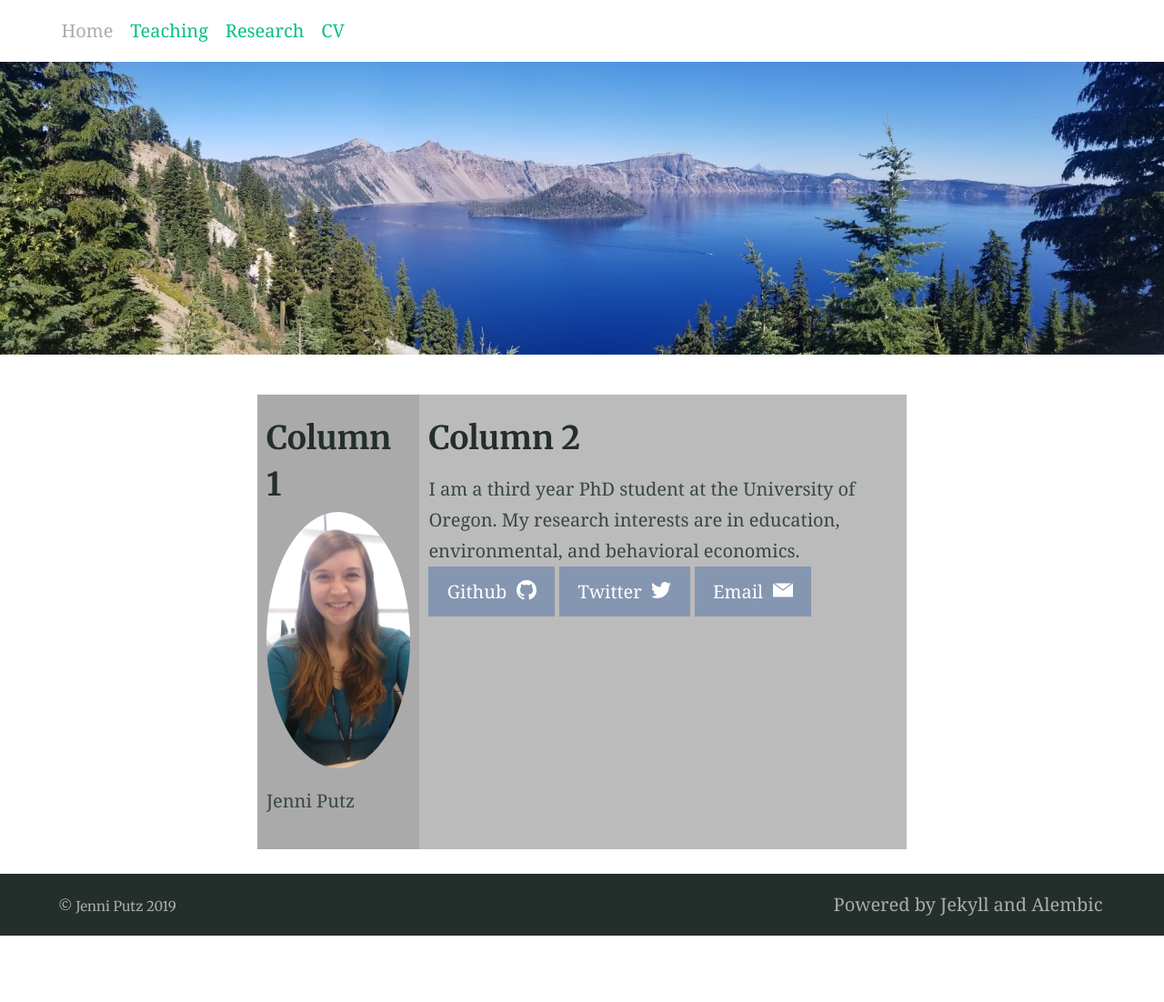
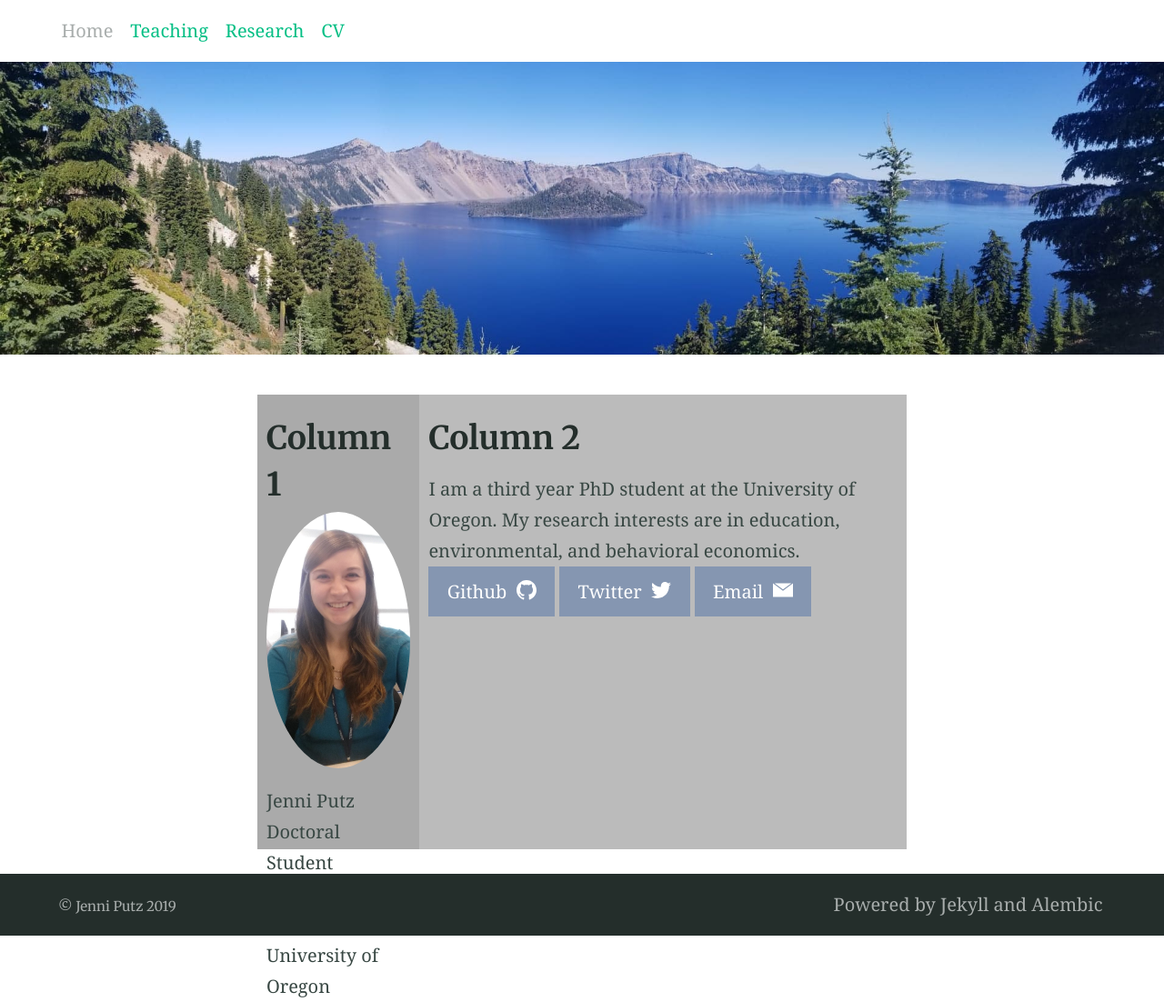
Before and after one commit to jenni-putz/1jenni-putz.github.io, a Jekyll site: the page built from index.md, in a window 1280 px wide. Shown: the whole page at 91% size. Built offline with Jekyll 4.4.1, drawn with Linux system fonts in a browser that asks for light colours; our own code applies the rules of GitHub Pages for plain Markdown files; before the commit the page ends 1029 px from its top, so only the background shows below that.

Commit message:
Update index.md

```diff
--- a/index.md
+++ b/index.md
@@ -49,11 +49,14 @@ img {
   <div class="column left" style="background-color:#aaa;">
     <h2>Column 1</h2>
      <img src="/headshot.jpg" style="width:200px">
-    <p>Jenni Putz</p>
+    <p>Jenni Putz <br />
+    Doctoral Student <br />
+    Department of Economics <br />
+    University of Oregon</p>
   </div>
   <div class="column right" style="background-color:#bbb;">
     <h2>Column 2</h2>
-    <p>   I am a third year PhD student at the University of Oregon. My research interests are in education, environmental, and behavioral economics.
+    <p>   I am a third year PhD student at the University of Oregon. My research interests are in education, environmental, and behavioral economics. <br />
 
 {% include button.html text="Github" icon="github" link="https://github.com/jenni-putz" color="#8596B1" %} {% include button.html text="Twitter" icon="twitter" link="https://twitter.com/pootzie_xoxo" color="#8596B1" %} {% include button.html text="Email" icon="email" link="mailto:jputz@uoregon.edu" color="#8596B1" %} </p>
   </div>
```
